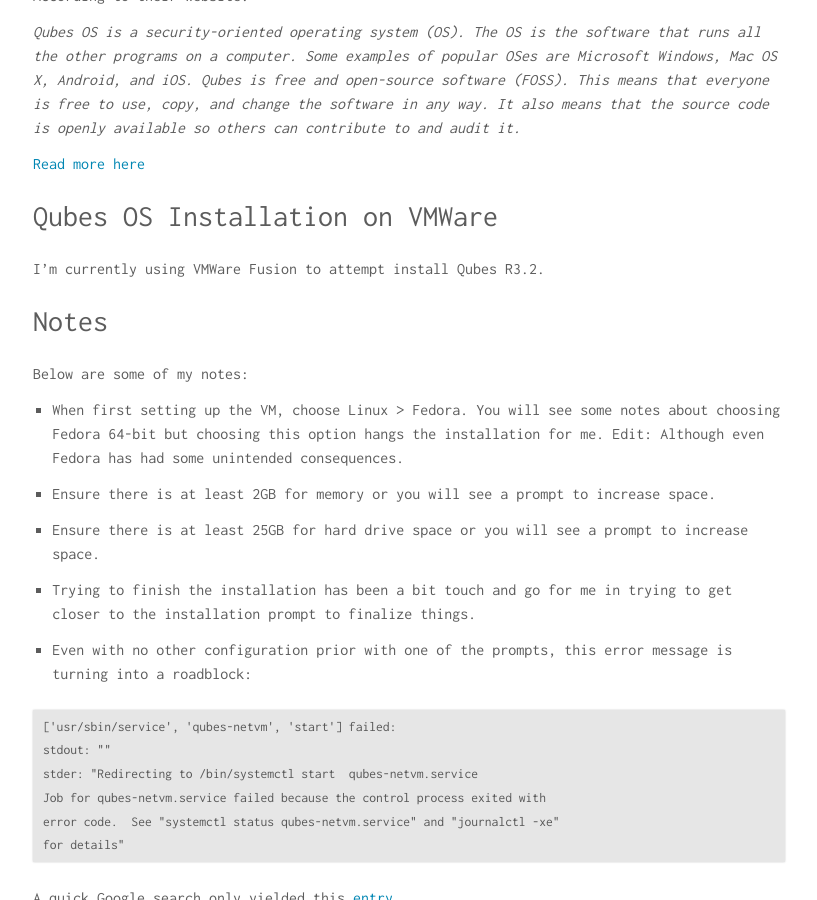
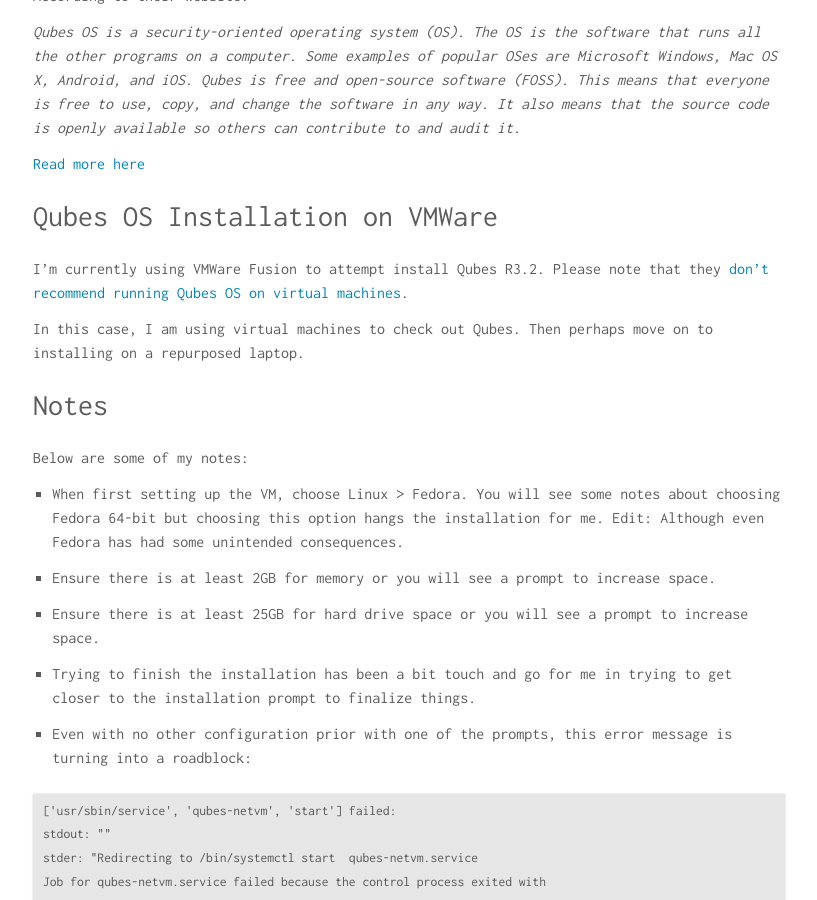
Before and after one commit to hcs0/hannahsuarez.github.io, a Jekyll site: the page built from _posts/2017-04-16-qubes.md, in a window 1280 px wide and 900 px high, scrolled down 319 px. Shown: the whole window, without its empty margins (231-1048 px from the left). Built offline with Jekyll 4.4.1, drawn with Linux system fonts in a browser that asks for light colours; comment, search, counter and statistics services are not loaded.

Commit message:
VM warning

```diff
--- a/_posts/2017-04-16-qubes.md
+++ b/_posts/2017-04-16-qubes.md
@@ -17,6 +17,10 @@
 # Qubes OS Installation on VMWare
 
 I'm currently using VMWare Fusion to attempt install Qubes R3.2.
+Please note that they [don't recommend running Qubes OS on virtual machines](https://www.qubes-os.org/doc/installation-guide/).
+
+In this case, I am using virtual machines to check out Qubes.  Then perhaps move
+on to installing on a repurposed laptop.
 
 # Notes
 
```
